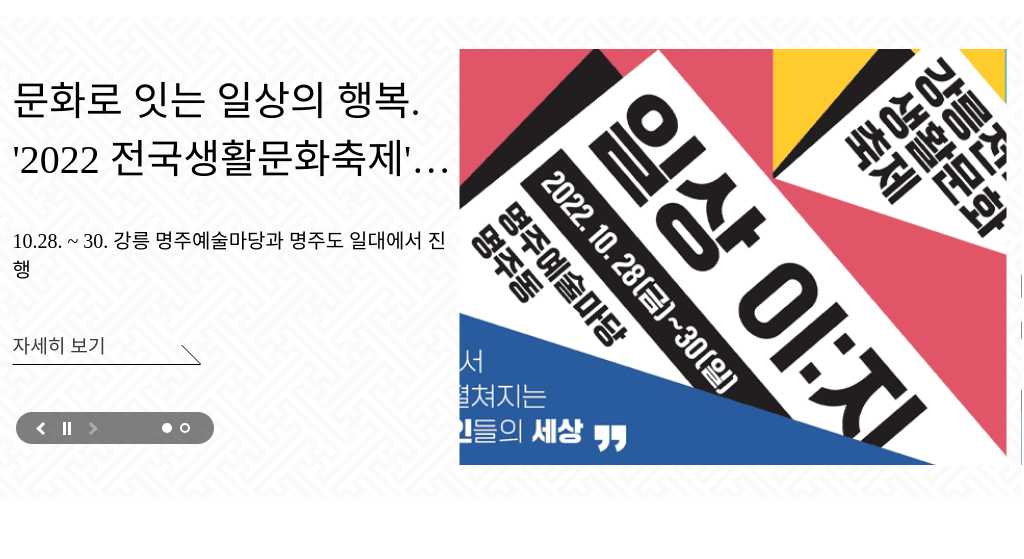
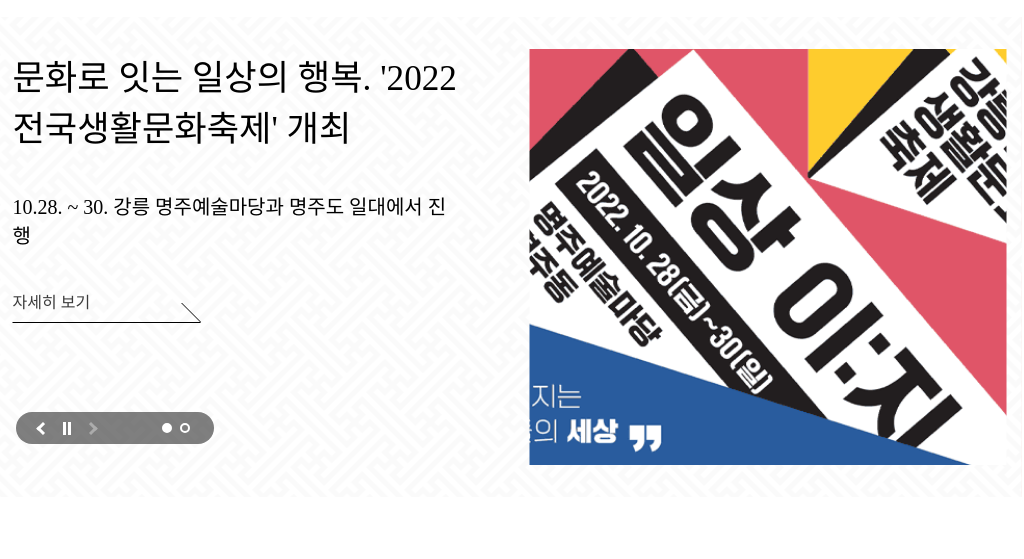
Before and after one commit to dnjswns619/MCST_2024, a plain HTML site: page index.html in a window 1024 px wide. Shown: the part 118-677 px from the top of the page. Drawn offline with nearby package versions, Linux system fonts and the light colour scheme; a web font is replaced by a local one.

Commit message:
style : Add intro section reponsive css

```diff
--- a/scss/layout/_intro.scss
+++ b/scss/layout/_intro.scss
@@ -54,6 +54,7 @@
       }
     }
     &__imgBox {
+      display: flex;
       width: 55%;
       height: 100%;
       &--link {
@@ -157,7 +158,7 @@
     }
   }
 }
-
+// 화면 사이즈 1500px 이하
 @include maxRespond($breakpoint-1500) {
   .intro {
     .swiper {
@@ -168,3 +169,25 @@
     }
   }
 }
+// 화면 사이즈 1200px 이하
+@media screen and (min-width: 769px) and (max-width: 1200px) {
+  .intro {
+    .slide {
+      &__inner {
+        justify-content: space-between;
+      }
+      &__textBox {
+        padding-top: 0;
+        &--title {
+          font-size: 2.2rem;
+        }
+        &--moreBtn {
+          font-size: 1rem;
+        }
+      }
+      &__imgBox {
+        width: 48%;
+      }
+    }
+  }
+}
```
Also changed, not shown: css/style.css, 1 other file.
